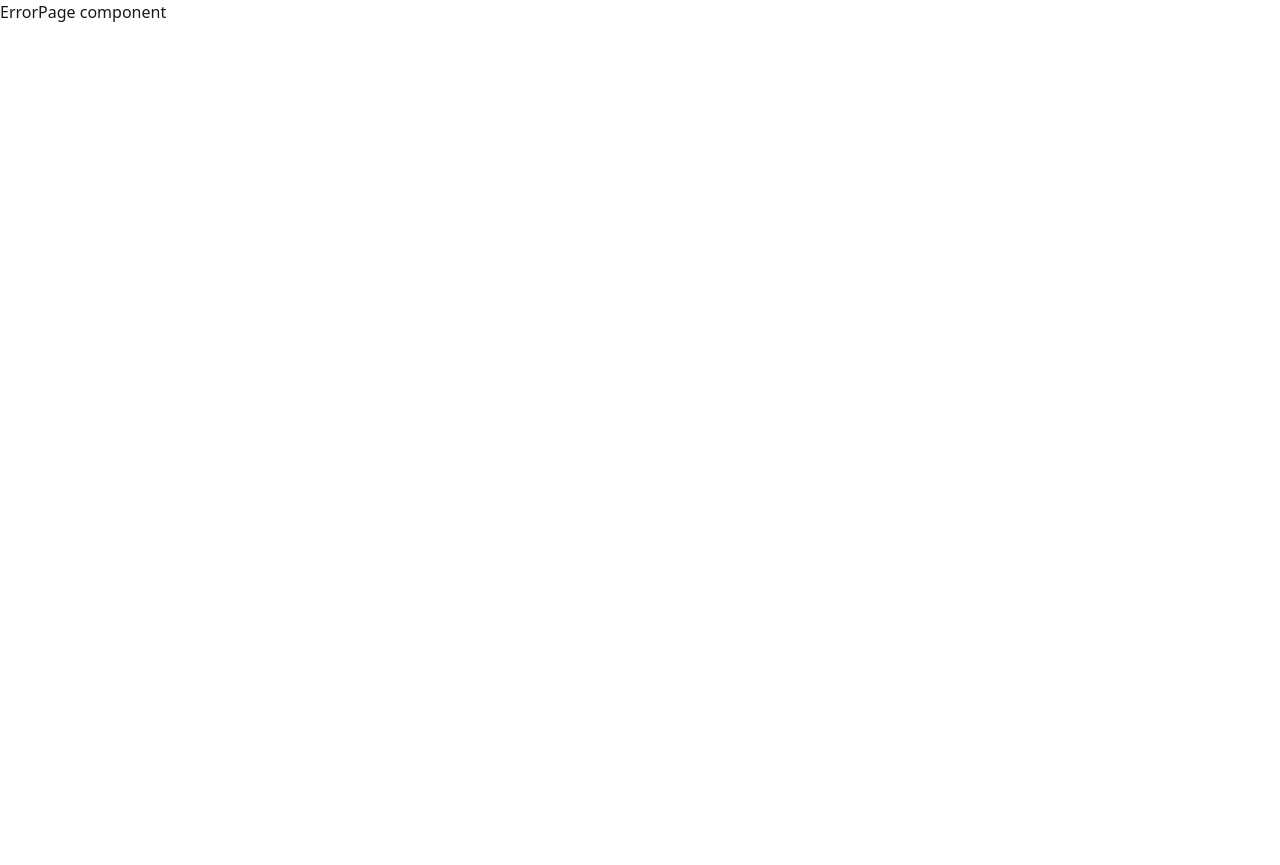
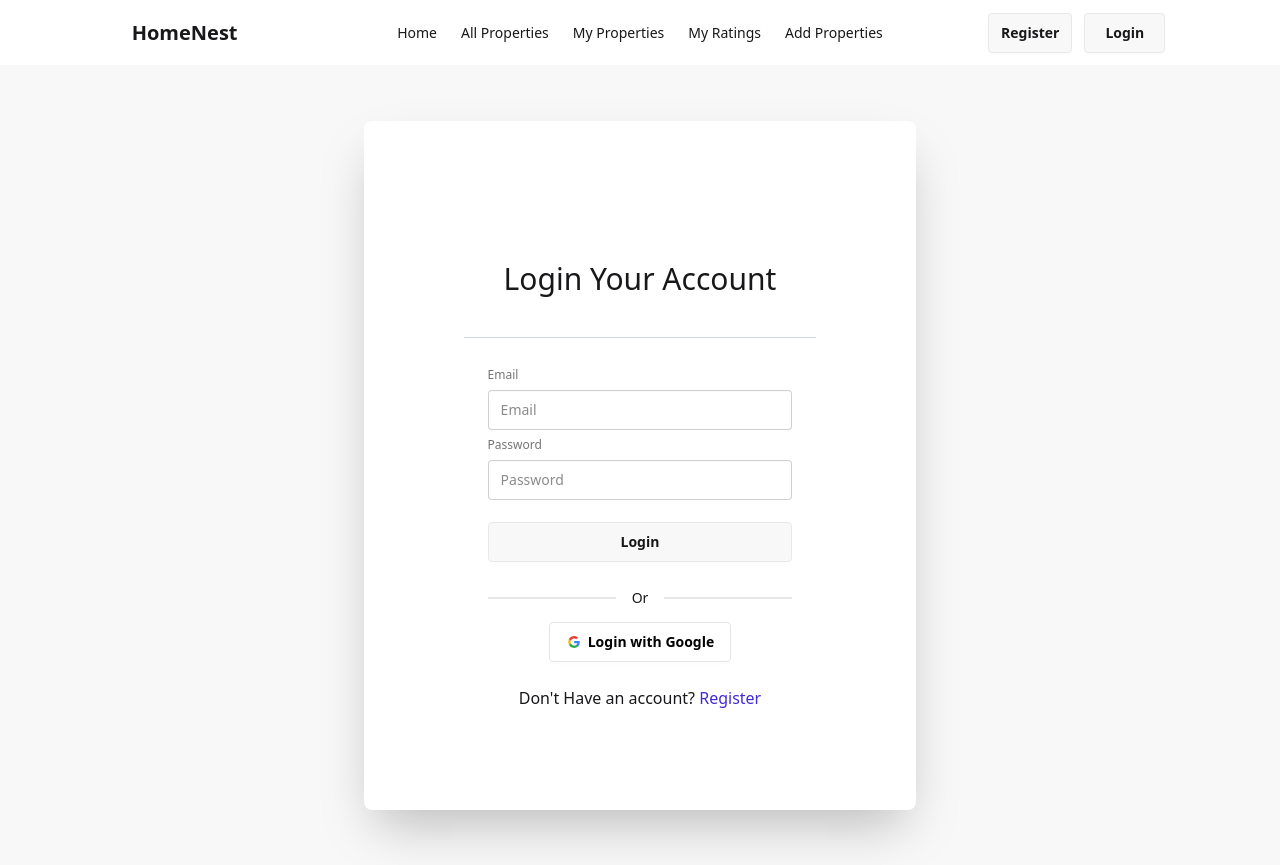
Before and after one commit to Senpaioka/PH-B12A10-HomeNest-Client, a React (Vite) app: page /login in a window 1280 px wide. Before the commit this address had no page. Before the commit the page ends 800 px from the top, so only its background shows below. Built offline with nearby package versions, Linux system fonts and the light colour scheme.

Commit message:
auth pages added

```diff
--- /dev/null
+++ b/src/auth/Login.jsx
@@ -0,0 +1,45 @@
+import { Link } from "react-router";
+
+
+function Login() {
+  return (
+        <>
+        <title>Login</title>
+        <div className="hero bg-base-200 min-h-screen">
+                <div className="card bg-base-100 shadow-2xl p-[100px]">
+                <h3 className='poppins-semibold text-3xl text-center p-10'>Login Your Account</h3>
+                <span className="block w-full h-px bg-gray-300"></span>
+                <div className="card-body">
+                    <form>
+                    <fieldset className="fieldset">
+                        <label className="label">Email</label>
+                        <input type="email" className="input" name="email" placeholder="Email" required/>
+
+                        <label className="label">Password</label>
+                        <div className="flex items-center">
+                            <input type="password" className="input w-full" name="password" placeholder="Password" required/>
+                        </div>
+
+                        <button className="btn mt-4">Login</button>
+                    </fieldset>
+                    </form>
+
+                    <div className='text-center'>
+                    <div className="divider">Or</div>
+
+                    <button className="btn bg-white text-black border-[#e5e5e5]">
+                        <svg aria-label="Google logo" width="16" height="16" xmlns="http://www.w3.org/2000/svg" viewBox="0 0 512 512"><g><path d="m0 0H512V512H0" fill="#fff"></path><path fill="#34a853" d="M153 292c30 82 118 95 171 60h62v48A192 192 0 0190 341"></path><path fill="#4285f4" d="m386 400a140 175 0 0053-179H260v74h102q-7 37-38 57"></path><path fill="#fbbc02" d="m90 341a208 200 0 010-171l63 49q-12 37 0 73"></path><path fill="#ea4335" d="m153 219c22-69 116-109 179-50l55-54c-78-75-230-72-297 55"></path></g></svg>
+                        Login with Google
+                    </button>
+                    </div>
+
+                </div>
+                <p className='text-center text-base'>Don't Have an account? <Link to="/registration" className='text-primary'>Register</Link></p>
+                {/* <p className='mt-3 text-base text-red-500 text-center'>{isError}</p> */}
+                </div>
+            </div>
+        </>
+    );
+}
+
+export default Login;
--- /dev/null
+++ b/src/auth/Registration.jsx
@@ -0,0 +1,56 @@
+import { Link } from "react-router";
+
+
+function Registration() {
+
+
+   return (
+    <>
+    <title>Registration</title>
+
+    <div className="hero bg-base-200 min-h-screen">
+            <div className="card bg-base-100 shadow-2xl p-[100px]">
+            <h3 className='poppins-semibold text-3xl text-center p-10'>Register Your Account</h3>
+            <span className="block w-full h-px bg-gray-300"></span>
+            <div className="card-body">
+                <form>
+                  <fieldset className="fieldset">
+
+                    <label className="label">Your Name</label>
+                    <input type="text" className="input w-full" name='name' placeholder="Name" />
+
+                    <label className="label">Photo URL</label>
+                    <input type="text" className="input w-full" name='url' placeholder="Photo URL" />
+
+                    <label className="label">Email</label>
+                    <input type="email" className="input w-full" name='email' placeholder="Email" />
+
+                    <label className="label">Password</label>
+                    <div className="flex items-center">
+                        <input type="password" className="input w-full" name="password" placeholder="Password" required/>
+                    </div>
+
+                    <button className="btn mt-4">Register</button>
+                  </fieldset>
+                </form>
+
+                <div className='text-center'>
+                  <div className="divider">Or</div>
+
+                  <button className="btn bg-white text-black border-[#e5e5e5]">
+                    <svg aria-label="Google logo" width="16" height="16" xmlns="http://www.w3.org/2000/svg" viewBox="0 0 512 512"><g><path d="m0 0H512V512H0" fill="#fff"></path><path fill="#34a853" d="M153 292c30 82 118 95 171 60h62v48A192 192 0 0190 341"></path><path fill="#4285f4" d="m386 400a140 175 0 0053-179H260v74h102q-7 37-38 57"></path><path fill="#fbbc02" d="m90 341a208 200 0 010-171l63 49q-12 37 0 73"></path><path fill="#ea4335" d="m153 219c22-69 116-109 179-50l55-54c-78-75-230-72-297 55"></path></g></svg>
+                    Register with Google
+                  </button>
+                </div>
+
+            </div>
+            <p className='text-center text-base'>Already have an account? <Link to="/login" className='text-primary'>Login</Link></p>
+            {/* <p className='mt-3 text-base text-red-500 text-center'>{isError}</p> */}
+            </div>
+        </div>
+
+    </>
+  );
+}
+
+export default Registration;
--- a/src/components/Navbar.jsx
+++ b/src/components/Navbar.jsx
@@ -38,6 +38,11 @@ function Navbar() {
 
             <div className="navbar-end">
 
+                <div className="flex items-center gap-3 flex-wrap">
+                    <Link to='/registration' className="btn px-3 py-2">Register</Link>
+                    <Link to='/login' className="btn px-5 py-2">Login</Link>
+                </div>
+
                 {/* {
                 !user ?
                 (
--- a/src/routes/urls.jsx
+++ b/src/routes/urls.jsx
@@ -3,6 +3,9 @@ import App from '../App';
 import ErrorPage from '../pages/ErrorPage';
 import Spinner from "../components/Spinner";
 import Home from '../pages/Home';
+import Register from '../auth/Registration';
+import Login from '../auth/Login';
+
 
 const router = createBrowserRouter([
   {
@@ -15,6 +18,14 @@ const router = createBrowserRouter([
         {
             index: true,
             Component: Home
+        },
+        {
+          path: 'registration',
+          Component: Register,
+        },
+        {
+          path: 'login',
+          Component: Login,
         }
     ]
   },
```
